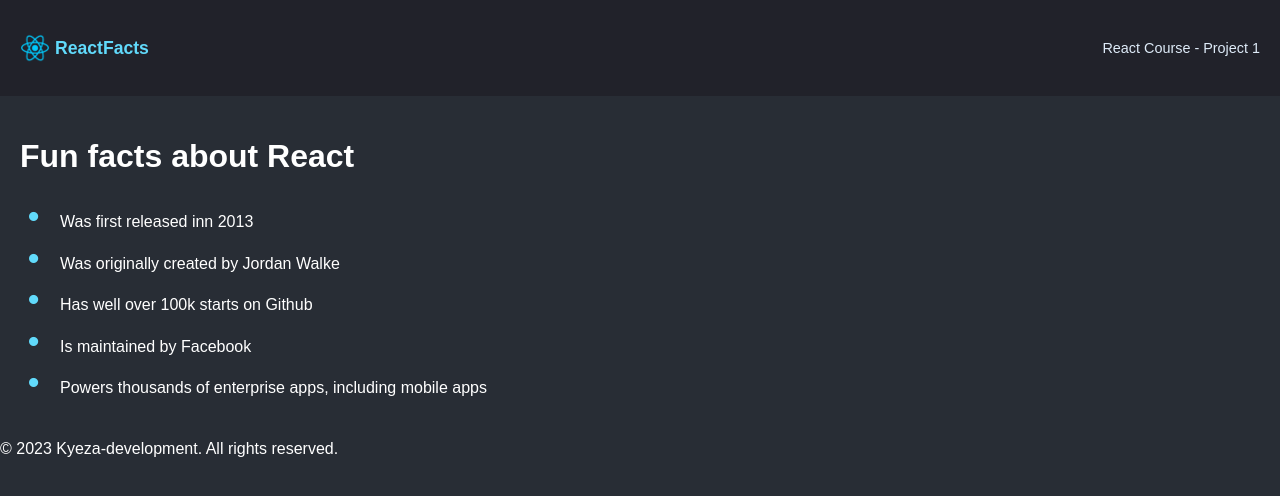
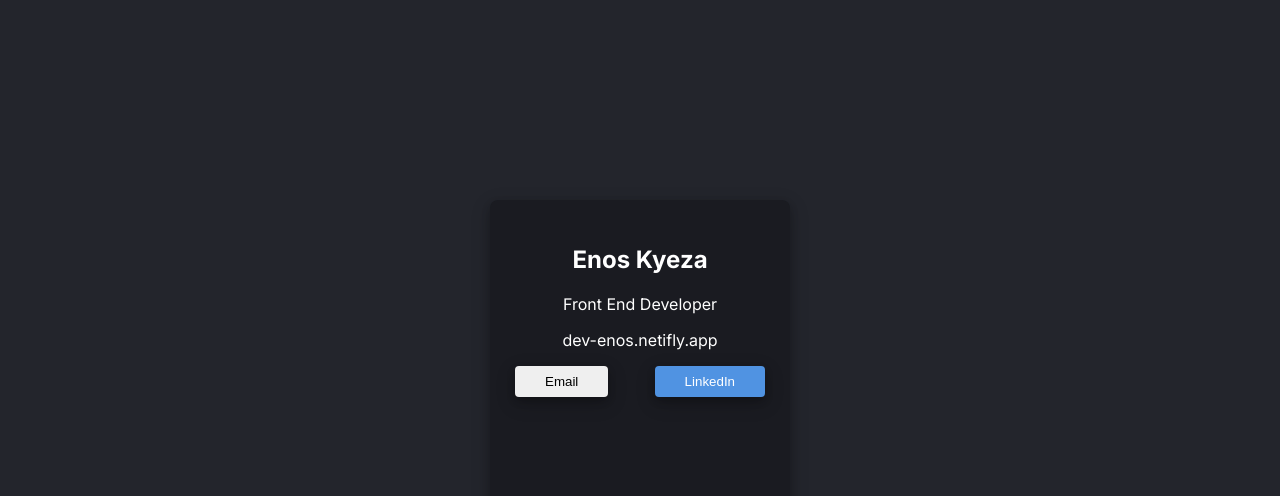
Before and after one commit to enoskyeza/react, a React (Vite) app in the folder vite-project/: page / in a window 1280 px wide. Shown: the top 496 px of the page. Built offline with nearby package versions, Linux system fonts and the light colour scheme.

Commit message:
Setup digital card structure

```diff
--- a/vite-project/src/App.css
+++ b/vite-project/src/App.css
@@ -1,11 +1,74 @@
 html, body {
     margin: 0;
     padding: 0;
-    font-family: sans-serif;
-    background-color: #282D35;
+    font-family: inter, sans-serif;
+}
+
+
+/* ************************************ */
+/* Digital Bussinesscard project styles */
+/* ************************************ */
+
+html, body {
+    background-color: #23252cff;
     color: white;
 }
 
+.digital-card-container {
+    margin: 200px auto;
+    max-width: 300px;
+    height: 600px;
+    background-color: #1a1b21ff;
+    border-radius: 8px;
+    box-shadow: 0 4px 8px 0 rgba(0, 0, 0, 0.2), 0 6px 20px 0 rgba(0, 0, 0, 0.19);
+}
+
+.digital-card-content {
+    padding: 25px;
+}
+
+.bio-info {
+    text-align: center;
+}
+
+.digital-card-footer {
+    background-color: #161619ff;
+}
+
+.btn-container {
+ display: flex;
+ align-content: space-between;
+}
+
+.dc-btn {
+ padding: 8px 30px;
+ border: none;
+ border-radius: 4px;
+ box-shadow: 0 4px 8px 0 rgba(0, 0, 0, 0.2), 0 6px 20px 0 rgba(0, 0, 0, 0.19);
+}
+
+.dc-btn-light {
+    background-color: #efefefff;
+}
+
+.dc-btn-blue {
+    margin-left: auto;
+    color: white;
+    background-color: #5093e2ff;
+}
+
+/* ******************** */
+/* Intro project styles */
+/* ******************** */
+
+
+/* html, body {
+    margin: 0;
+    padding: 0;
+    font-family: inter, sans-serif;
+    background-color: #282D35;
+    color: white;
+} */
 
 .nav {
     padding: 20px;
@@ -42,6 +105,9 @@ html, body {
 
 .main-content {
     padding: 20px;
+    background-image: url(./assets/react-icon-large.png);
+    background-repeat: no-repeat;
+    background-position: right;
 }
 
 .custom-list {
--- a/vite-project/src/App.jsx
+++ b/vite-project/src/App.jsx
@@ -1,7 +1,6 @@
 import React from 'react'
 
-import Header from './components/Header'
-import MainContent from './components/MainContent'
+import Main from './components/MainContent'
 import  Footer from './components/Footer'
 import './App.css'
 
@@ -9,9 +8,7 @@ import './App.css'
 export default function Page() {
     return (
         <div>
-            <Header />
-            <MainContent />
-            <Footer />
+            <Main />
         </div>
     )
 }
--- a/vite-project/src/components/MainContent.jsx
+++ b/vite-project/src/components/MainContent.jsx
@@ -1,17 +1,39 @@
 import React from 'react'
 // import ReactDOM from 'react-dom'
 
-export default function MainContent() {
+// export default function MainContent() {
+//     return (
+//         <div className='main-content'>
+//             <h1>Fun facts about React</h1>
+//             <ul className='custom-list'>
+//                 <li>Was first released inn 2013</li>
+//                 <li>Was originally created by Jordan Walke</li>
+//                 <li>Has well over 100k starts on Github</li>
+//                 <li>Is maintained by Facebook</li>
+//                 <li>Powers thousands of enterprise apps, including mobile apps</li>
+//             </ul>
+//         </div>
+//     )
+// }
+
+const Main = () => {
     return (
-        <div className='main-content'>
-            <h1>Fun facts about React</h1>
-            <ul className='custom-list'>
-                <li>Was first released inn 2013</li>
-                <li>Was originally created by Jordan Walke</li>
-                <li>Has well over 100k starts on Github</li>
-                <li>Is maintained by Facebook</li>
-                <li>Powers thousands of enterprise apps, including mobile apps</li>
-            </ul>
+        <div className='digital-card-container'>
+            <div className='digital-card-img'></div>
+            <div className='digital-card-content'>
+                <div className='bio-info'>
+                    <h2>Enos Kyeza</h2>
+                    <p>Front End Developer</p>
+                    <p>dev-enos.netifly.app</p>
+                    <div className='btn-container'>
+                        <button className='dc-btn dc-btn-light'>Email</button>
+                        <button className='dc-btn dc-btn-blue'>LinkedIn</button>
+                    </div>
+                </div>
+            </div>
+            <div className='digital-card-footer'></div>
         </div>
     )
 }
+
+export default Main
```
Also changed, not shown: vite-project/src/assets/digital-card-palette.scss (added, +52 -0 lines), vite-project/src/assets/react-icon-large.png (added).
